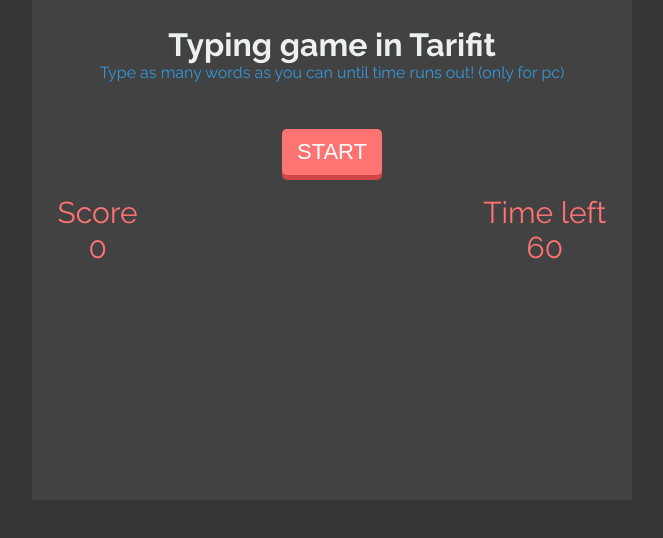
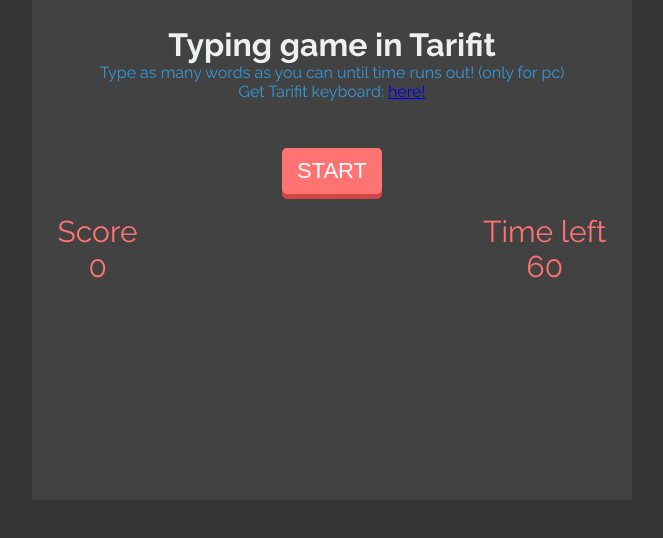
Before and after one commit to Learn-Tarifit/Amazigh-Tarifit-Typing-Game, a plain HTML site: page index.html in a window 1280 px wide. Shown: the whole page, without its empty margins (308-971 px from the left). Drawn offline with Linux system fonts and the light colour scheme.

Commit message:
Update index.html

```diff
--- a/index.html
+++ b/index.html
@@ -10,7 +10,7 @@
 <body>
 	<div class="wrapper">
 		<h1>Typing game in Tarifit</h1>
-		<p>Type as many words as you can until time runs out! (only for pc)</p>
+		<p>Type as many words as you can until time runs out! (only for pc)<br>Get Tarifit keyboard: <a href="https://tarifit.info/keyboard.html">here!<a></p>
 		<button>START</button>
 		<div class="outerWrap">
 			<div class="scoreWrap">
```
